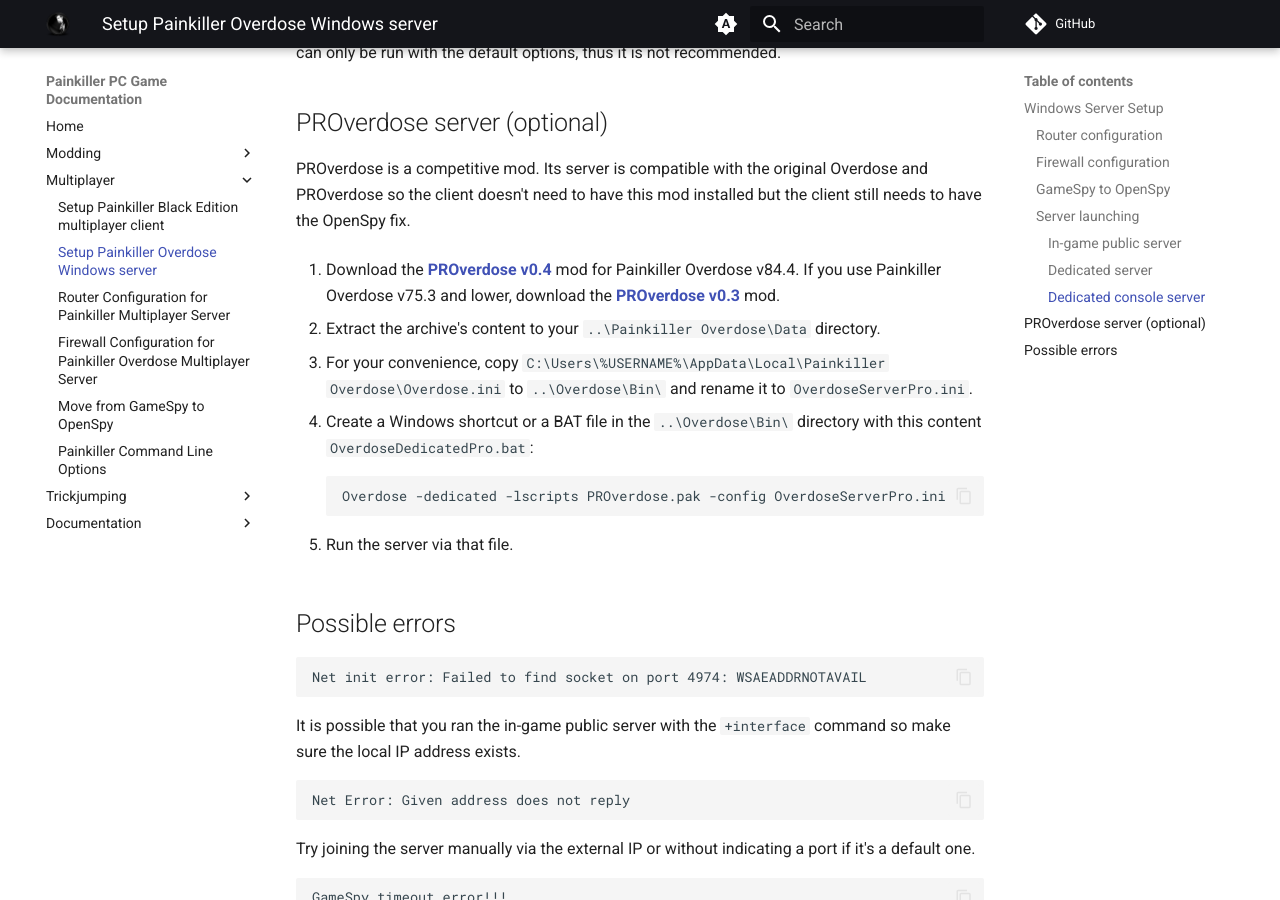
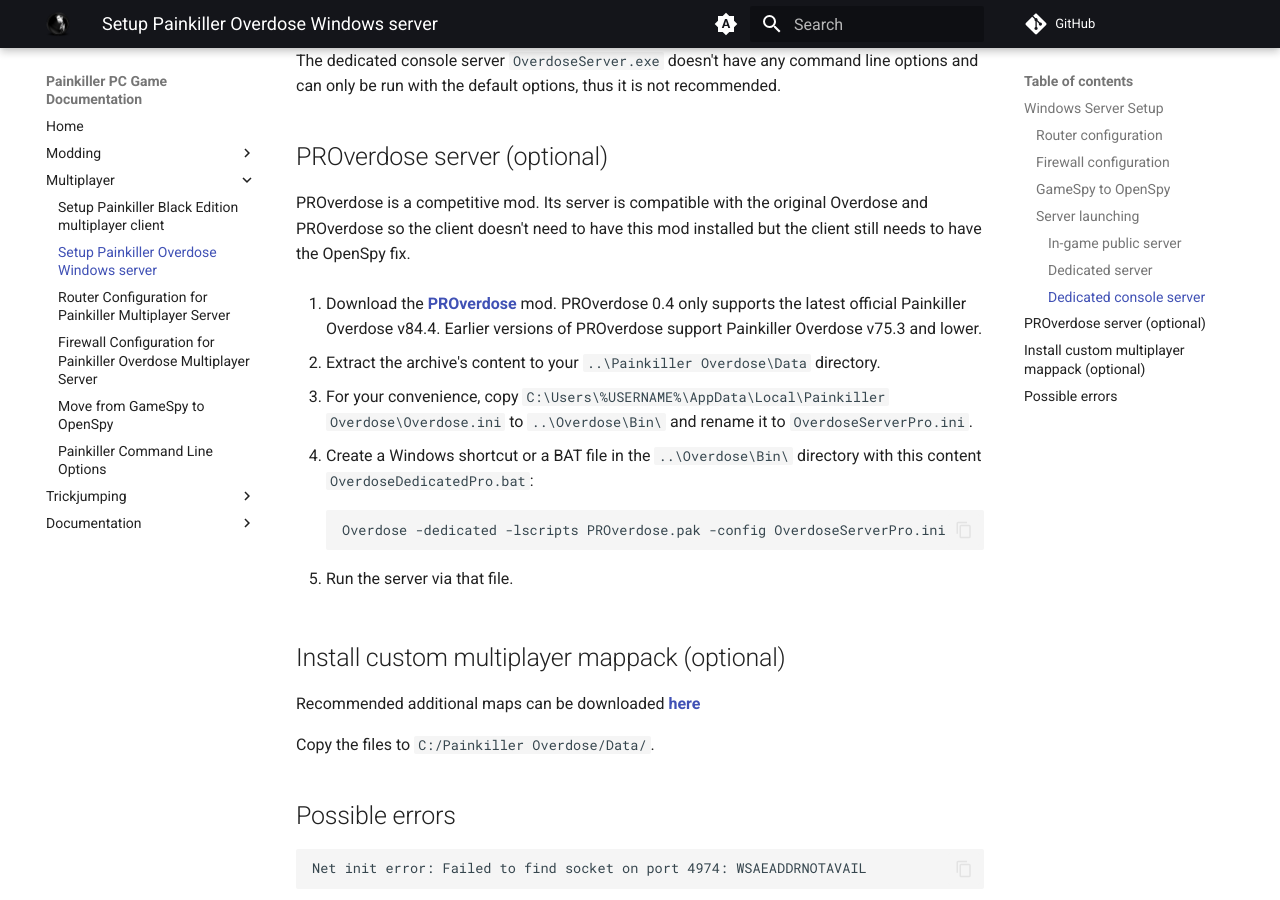
Before and after one commit to t3r6/pkdocs, an MkDocs documentation site: the page built from docs/guides/multiplayer/od-mp-server-win.md, in a window 1280 px wide and 900 px high, scrolled down 6209 px. Built offline with MkDocs 1.6.1 and Material for MkDocs 9.7.7, drawn with Linux system fonts in a browser that asks for light colours; comment, search, counter and statistics services are not loaded; some of the changed text lies outside the part shown.

Commit message:
docs: Update PROverdose info

````diff
--- a/docs/guides/multiplayer/od-mp-server-win.md
+++ b/docs/guides/multiplayer/od-mp-server-win.md
@@ -16,7 +16,7 @@
 
 This unofficial version of the [**patch**](https://www.moddb.com/games/painkiller-overdose/downloads/painkiller-overdose-patch-753-to-84) will upgrade your game to 84.4 from 75.3 and it already incorporates the Gamespy fix.
 
-It's also worth mentioning the competition multiplayer mod called [**PROverdose**](https://www.moddb.com/games/painkiller-overdose/downloads/proverdose-04) made by OriOn and PrimeviL which was intended to be similar to PK++ for the original Painkiller.
+It's also worth mentioning the competition multiplayer mod called [**PROverdose**](https://www.moddb.com/mods/proverdose-mod-for-painkiller-overdose) made by OriOn and PrimeviL which was intended to be similar to PK++ for the original Painkiller.
 
 ## Windows Server Setup
 
@@ -27,6 +27,7 @@
 * OpenSpy configuration
 * Server launching
 * PROverdose setup (optional)
+* Custom Mappack (optional)
 
 ### [Router configuration](router-config.md)
 
@@ -138,7 +139,7 @@
 
 PROverdose is a competitive mod. Its server is compatible with the original Overdose and PROverdose so the client doesn't need to have this mod installed but the client still needs to have the OpenSpy fix.
 
-1. Download the [**PROverdose v0.4**](https://www.moddb.com/games/painkiller-overdose/downloads/proverdose-04) mod for Painkiller Overdose v84.4. If you use Painkiller Overdose v75.3 and lower, download the [**PROverdose v0.3**](https://www.moddb.com/games/painkiller-overdose/downloads/proverdose-03) mod.
+1. Download the [**PROverdose**](https://www.moddb.com/mods/proverdose-mod-for-painkiller-overdose) mod. PROverdose 0.4 only supports the latest official Painkiller Overdose v84.4. Earlier versions of PROverdose support Painkiller Overdose v75.3 and lower.
 
 2. Extract the archive's content to your `..\Painkiller Overdose\Data` directory.
 
@@ -151,6 +152,12 @@
     ```
 
 5. Run the server via that file.
+
+## Install custom multiplayer mappack (optional)
+
+Recommended additional maps can be downloaded [**here**](https://www.moddb.com/games/painkiller-overdose/addons/classic-pk-multiplayer-maps-for-overdose)
+
+Copy the files to `C:/Painkiller Overdose/Data/`.
 
 ## Possible errors
 
````
